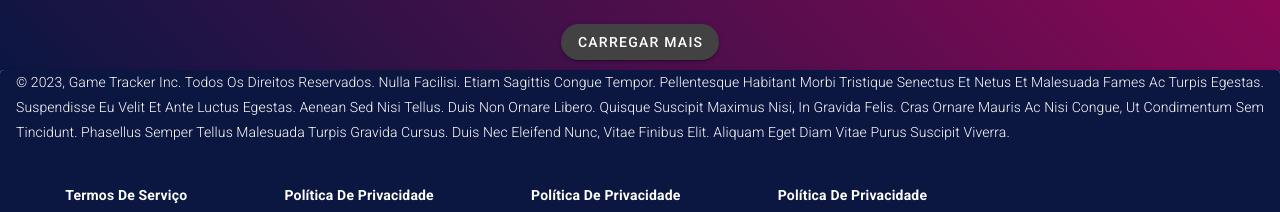
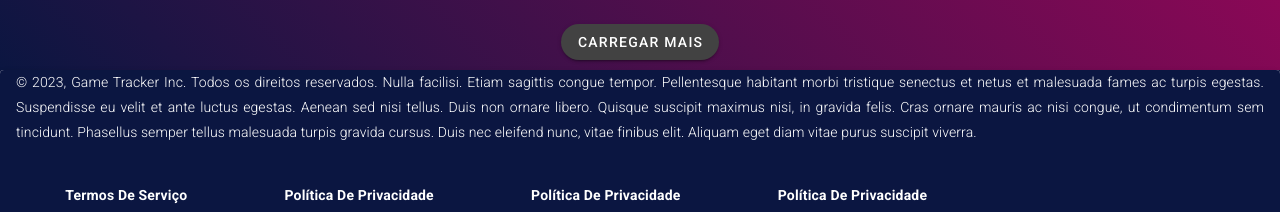
Before and after one commit to EmanuelAngelo/game-tracker, a Vue app: page / in a window 1280 px wide. Shown: the part 646-858 px from the top of the page. Built offline with nearby package versions, Linux system fonts and the light colour scheme; no server answers.

Commit message:
ajustes no css em geral

```diff
--- a/src/components/FooterTracker.vue
+++ b/src/components/FooterTracker.vue
@@ -50,7 +50,6 @@ export default {
   line-height: 180%;
   /* or 25px */
   text-align: justify;
-  text-transform: capitalize;
 }
 .titulos-footer {
   font-family: "Roboto";
@@ -61,5 +60,6 @@ export default {
   /* or 25px */
   text-align: justify;
   color: #ffffff;
+  text-transform: capitalize;
 }
 </style>
```
